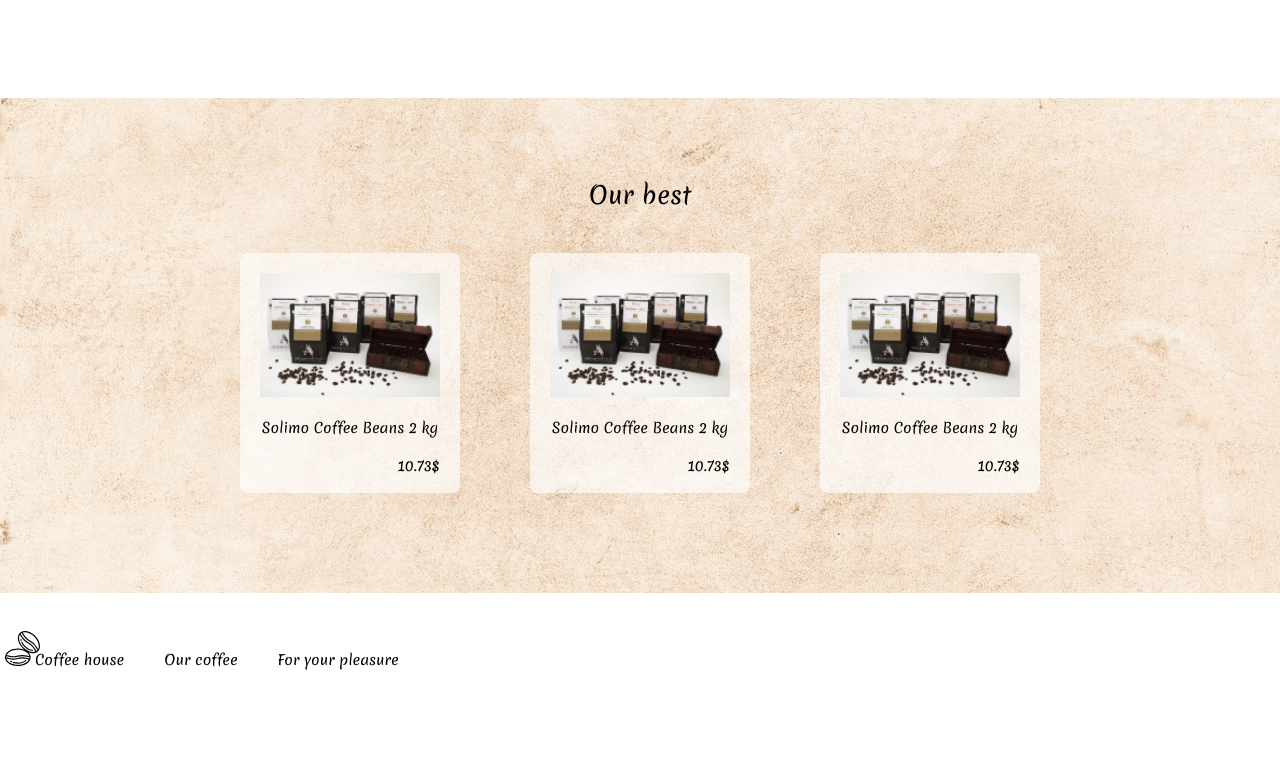
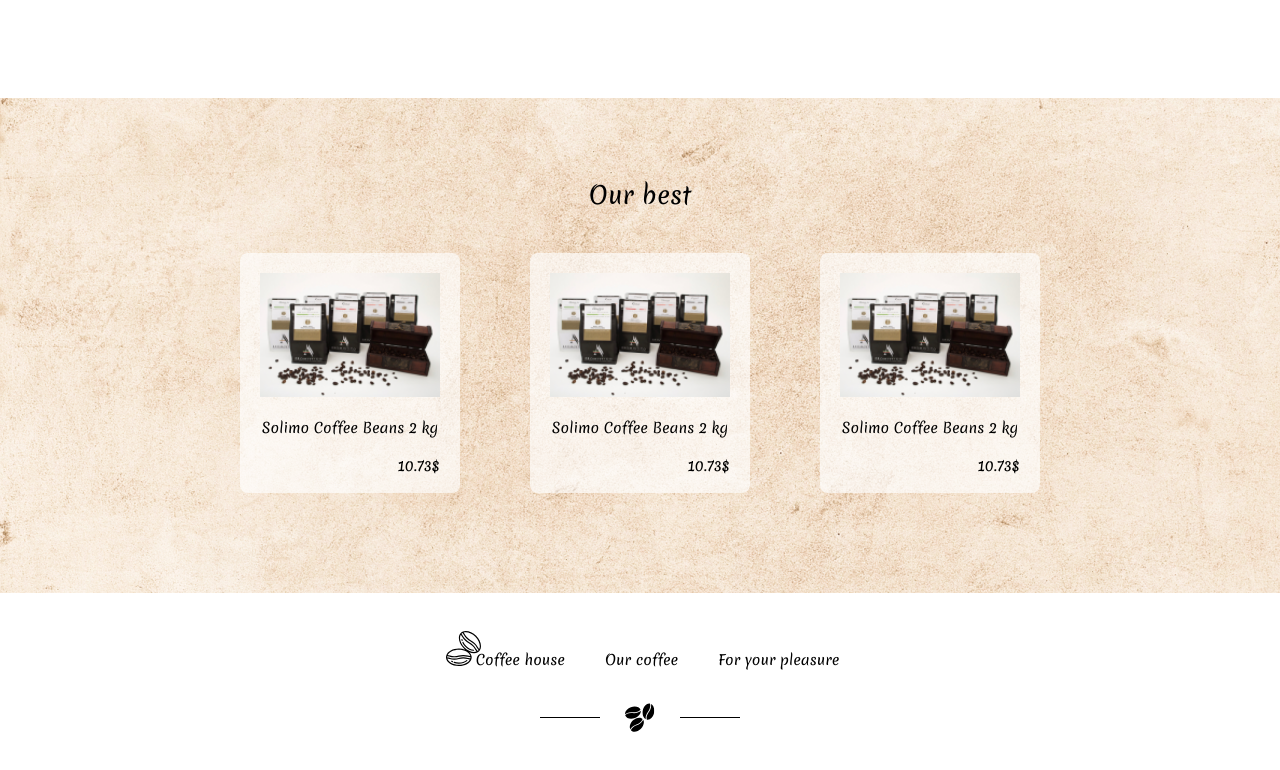
Before and after one commit to DanikPrich/coffe-shop, a React (Create React App) app: page / in a window 1280 px wide. Shown: the part 1067-1837 px from the top of the page. Built offline with nearby package versions, Linux system fonts and the light colour scheme.

Commit message:
footer section

```diff
--- a/src/components/sections/footer-section/footer-section.js
+++ b/src/components/sections/footer-section/footer-section.js
@@ -9,7 +9,6 @@
     <footer className='footer'>
       <NavLinks light={false}/>
       <img className='footer__img' src={BeansLogo} alt="beans logo" />
-
     </footer>
   )
 }
--- a/src/components/sections/footer-section/footer-section.scss
+++ b/src/components/sections/footer-section/footer-section.scss
@@ -3,10 +3,11 @@
   padding: 50px 0 20px 0;
   display: flex;
   flex-direction: column;
-  gap: 30px;
+  align-items: center;
+  gap: 15px;
 
-  .nav-links {
-    color: black;
-
+  &__img {
+    width: 200px;
+    filter: invert(1)
   }
 }
```
